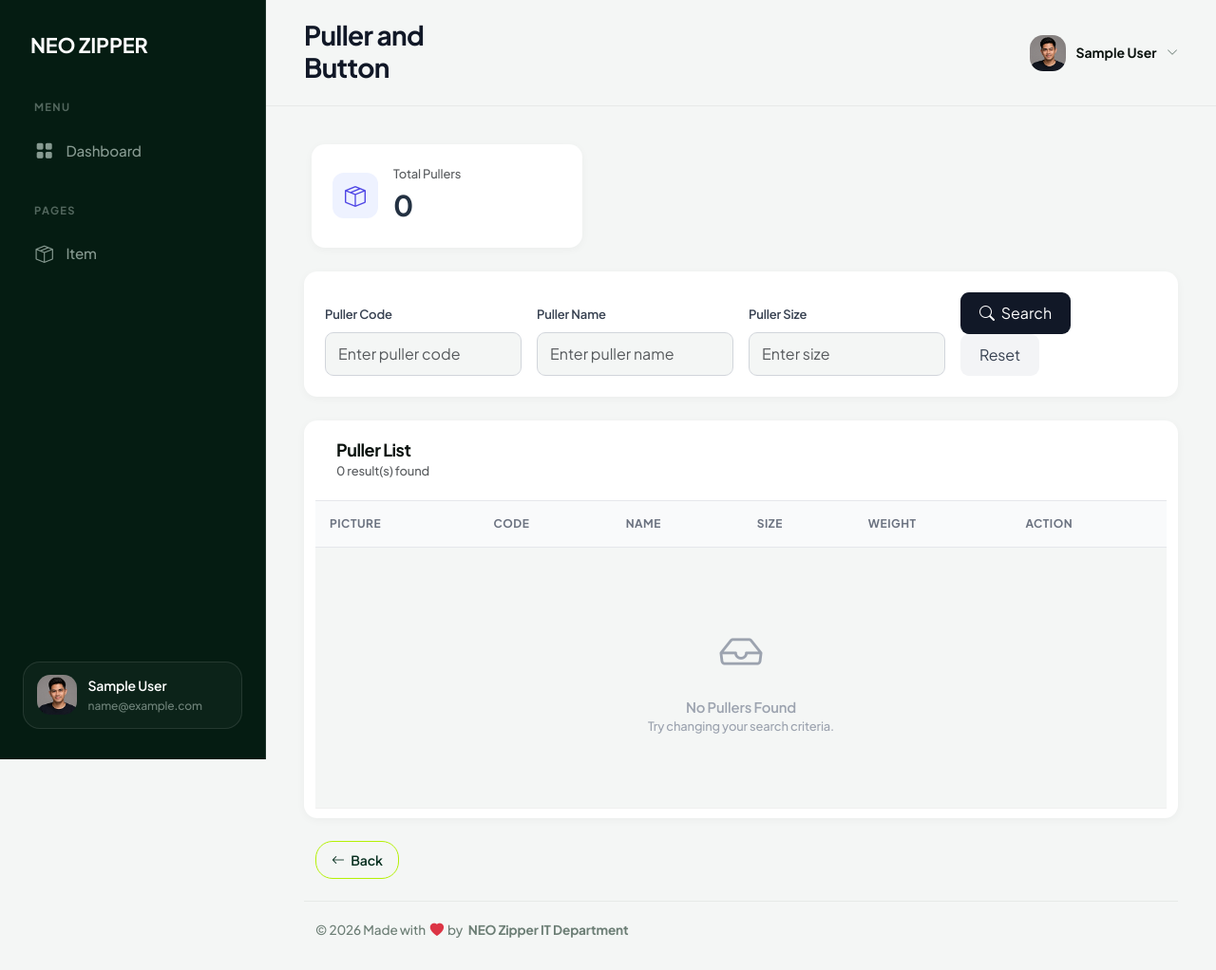
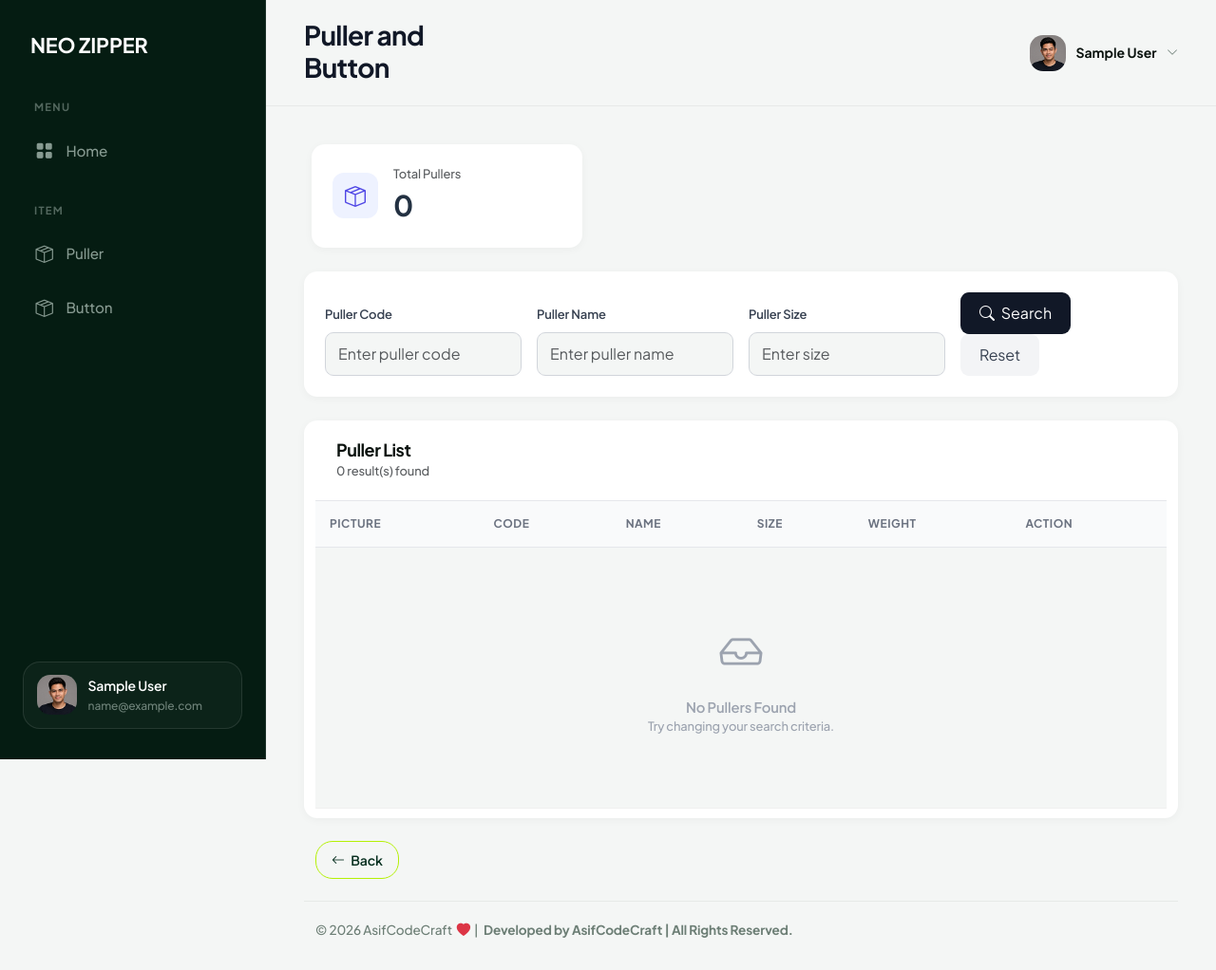
Before and after one commit to AsifCodeCraft/puller_stock_management, a Django app: page /puller_list in a window 1280 px wide. Shown: the whole page at 95% size. Run offline with Django 5.2, Linux system fonts and the light colour scheme; the visitor is signed in with stand-in values (Sample User, id 1); data that the repository does not hold is empty; some libraries are stand-ins or nearby versions.

Commit message:
Update puller pages and body part selection

```diff
--- a/templates/pullers/dashboard.html
+++ b/templates/pullers/dashboard.html
@@ -15,6 +15,12 @@
 
 {% block content %}
 
+<br>
+<br>
+<br>
+<h2 style="color: red; font-style: italic; text-align: center;">
+        Comming Soon.
+</h2>
 
 
 {% endblock %}
--- a/templates/pullers/home.html
+++ b/templates/pullers/home.html
@@ -33,7 +33,7 @@
           <!-- Stat Card 2: Net Income -->
           <div class="col-md-6">
             <div class="card alert-green-card" style="background-image: url('{% static 'pullers/assets/images/' %}');">
-              <a href="#" class="alert-green-link z-index-2" id="alert-link-statistics">
+              <a href="{% url 'dashboard' %}" class="alert-green-link z-index-2" id="alert-link-statistics">
                 <span>Button</span>
               </a>
             </div>
--- a/templates/pullers/includes/footer.html
+++ b/templates/pullers/includes/footer.html
@@ -8,13 +8,13 @@
 
             &copy; 2026
 
-            Made with
+            AsifCodeCraft
 
             <i class="bi bi-heart-fill text-danger footer-heart"></i>
 
-            by
+            |
 
-            <strong>NEO Zipper IT Department</strong>
+            <strong>Developed by AsifCodeCraft | All Rights Reserved.</strong>
 
         </span>
 
--- a/templates/pullers/includes/sidebar.html
+++ b/templates/pullers/includes/sidebar.html
@@ -28,7 +28,7 @@
 
                         <i class="bi bi-grid-fill"></i>
 
-                        <span>Dashboard</span>
+                        <span>Home</span>
 
                     </a>
 
@@ -43,25 +43,27 @@
         <div class="sidebar-menu-section">
 
             <div class="sidebar-menu-title">
-                Pages
+                Item
             </div>
 
             <ul class="sidebar-menu-list">
-
                 <li class="sidebar-menu-item">
-
                     <a href="{% url 'puller_page_menu' %}"
                        class="sidebar-menu-link"
                        title="Puller">
-
                         <i class="bi bi-box-seam"></i>
-
-                        <span>Item</span>
-
+                        <span>Puller</span>
                     </a>
-
                 </li>
 
+                <li class="sidebar-menu-item">
+                    <a href="{% url 'dashboard' %}"
+                       class="sidebar-menu-link"
+                       title="Puller">
+                        <i class="bi bi-box-seam"></i>
+                        <span>Button</span>
+                    </a>
+                </li>
 
             </ul>
 
```
Also changed, not shown: templates/pullers/puller_detail.html (+40 -0 lines).
